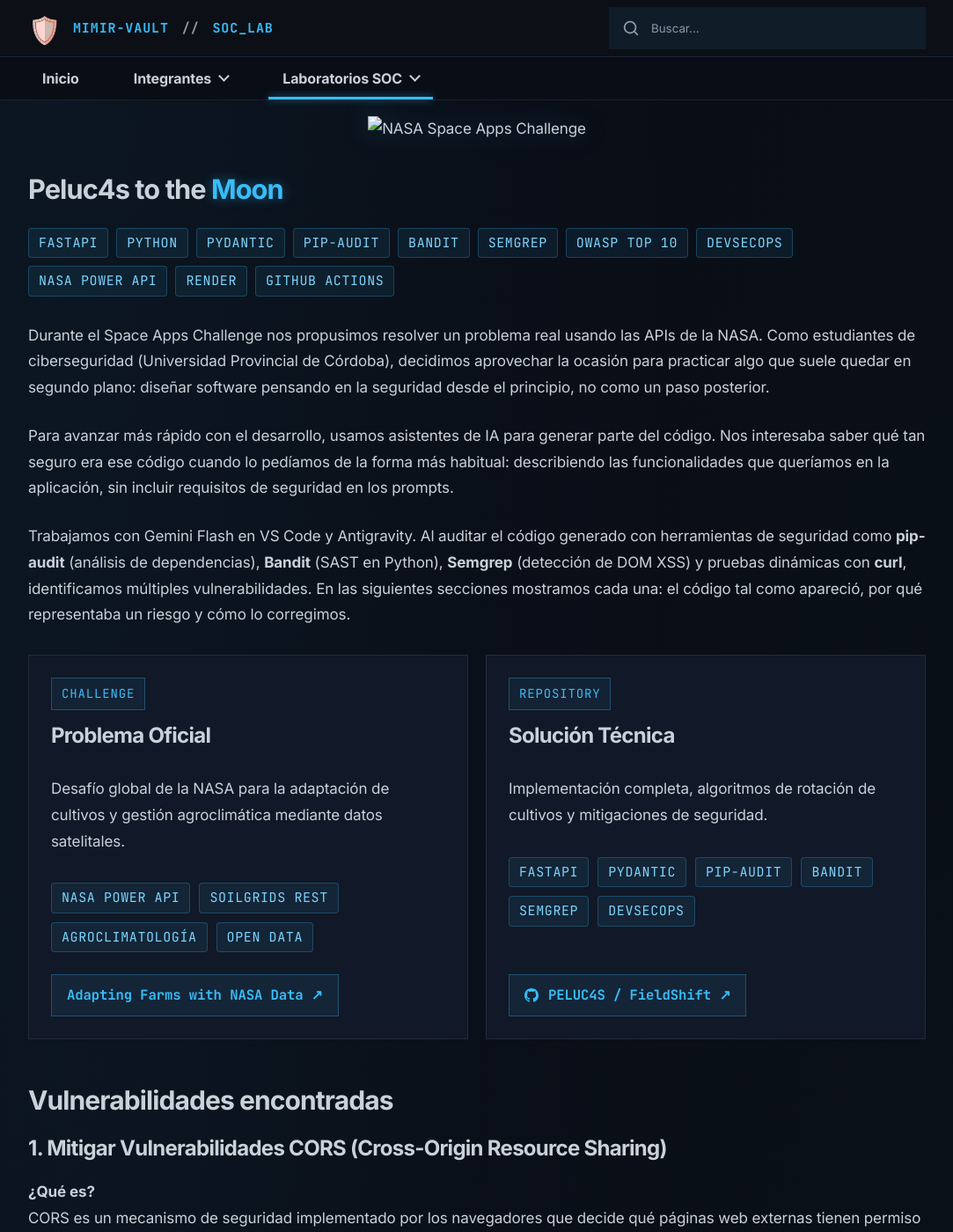
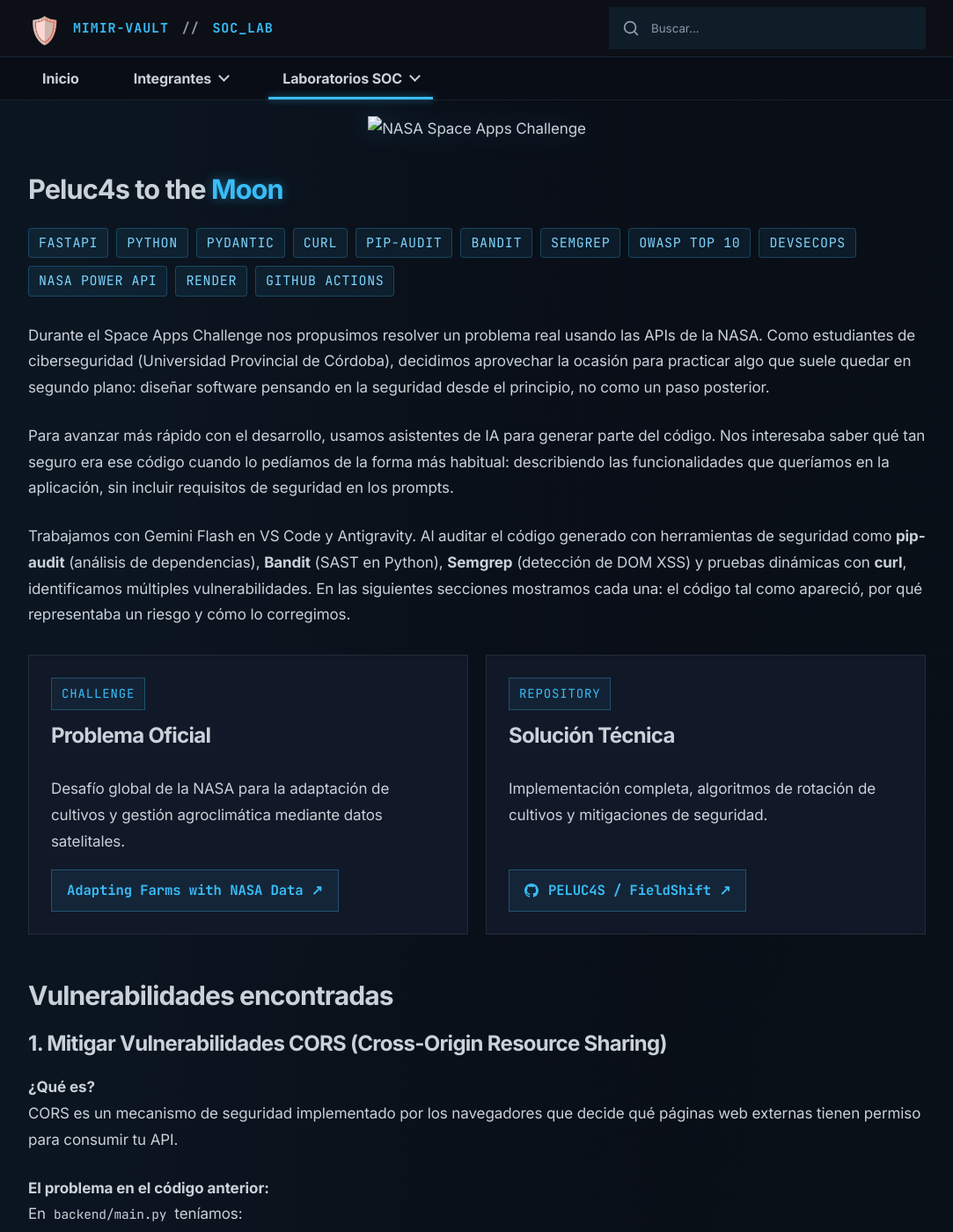
Before and after one commit to PELUC4S/Mimir-Vault, an MkDocs documentation site: the page built from docs/labs/nasa-hackaton.md, in a window 1280 px wide and 1400 px high. Shown: the whole window at 88% size, without its empty margins (98-1181 px from the left). Built offline with MkDocs 1.6.1 and Material for MkDocs 9.7.7, drawn with Linux system fonts in a browser that asks for light colours; comment, search, counter and statistics services are not loaded.

Commit message:
style(labs): actualiza tech-pills agregando curl y simplifica tarjetas en nasa hackaton

```diff
--- a/docs/labs/nasa-hackaton.md
+++ b/docs/labs/nasa-hackaton.md
@@ -9,6 +9,7 @@
   <span class="tech-pill">FASTAPI</span>
   <span class="tech-pill">PYTHON</span>
   <span class="tech-pill">PYDANTIC</span>
+  <span class="tech-pill">CURL</span>
   <span class="tech-pill">PIP-AUDIT</span>
   <span class="tech-pill">BANDIT</span>
   <span class="tech-pill">SEMGREP</span>
@@ -32,12 +33,7 @@ Trabajamos con Gemini Flash en VS Code y Antigravity. Al auditar el código gene
 <h3>Problema Oficial</h3>
 </div>
 <p class="lab-goal">Desafío global de la NASA para la adaptación de cultivos y gestión agroclimática mediante datos satelitales.</p>
-<div class="tech-pills" style="margin-bottom: 1.25rem;">
-  <span class="tech-pill">NASA POWER API</span>
-  <span class="tech-pill">SOILGRIDS REST</span>
-  <span class="tech-pill">AGROCLIMATOLOGÍA</span>
-  <span class="tech-pill">OPEN DATA</span>
-</div>
+
 <a href="https://www.spaceappschallenge.org/2026/challenges/adapting-farms-with-nasa-data/" target="_blank" rel="noopener" style="display: inline-flex; align-items: center; gap: 0.5rem; margin-top: auto; padding: 0.45rem 0.85rem; color: #38bdf8; background: rgba(56, 189, 248, 0.08); border: 1px solid rgba(56, 189, 248, 0.3); border-radius: 4px; font-family: 'JetBrains Mono', monospace; font-size: 0.78rem; text-decoration: none; width: fit-content;">
 <span>Adapting Farms with NASA Data ↗</span>
 </a>
@@ -49,14 +45,7 @@ Trabajamos con Gemini Flash en VS Code y Antigravity. Al auditar el código gene
 <h3>Solución Técnica</h3>
 </div>
 <p class="lab-goal">Implementación completa, algoritmos de rotación de cultivos y mitigaciones de seguridad.</p>
-<div class="tech-pills" style="margin-bottom: 1.25rem;">
-  <span class="tech-pill">FASTAPI</span>
-  <span class="tech-pill">PYDANTIC</span>
-  <span class="tech-pill">PIP-AUDIT</span>
-  <span class="tech-pill">BANDIT</span>
-  <span class="tech-pill">SEMGREP</span>
-  <span class="tech-pill">DEVSECOPS</span>
-</div>
+
 <a href="https://github.com/PELUC4S/FieldShift" target="_blank" rel="noopener" style="display: inline-flex; align-items: center; gap: 0.55rem; margin-top: auto; padding: 0.45rem 0.85rem; color: #38bdf8; background: rgba(56, 189, 248, 0.08); border: 1px solid rgba(56, 189, 248, 0.3); border-radius: 4px; font-family: 'JetBrains Mono', monospace; font-size: 0.78rem; text-decoration: none; width: fit-content;">
 <svg width="16" height="16" viewBox="0 0 24 24" fill="currentColor" style="flex-shrink: 0;"><path d="M12 0C5.37 0 0 5.37 0 12c0 5.31 3.435 9.795 8.205 11.385.6.105.825-.255.825-.57 0-.285-.015-1.23-.015-2.235-3.015.555-3.795-.735-4.035-1.41-.135-.345-.72-1.41-1.23-1.695-.42-.225-1.02-.78-.015-.795.945-.015 1.62.87 1.845 1.23 1.08 1.815 2.805 1.305 3.495.99.105-.78.42-1.305.765-1.605-2.67-.3-5.46-1.335-5.46-5.925 0-1.305.465-2.385 1.23-3.225-.12-.3-.54-1.53.12-3.18 0 0 1.005-.315 3.3 1.23.96-.27 1.98-.405 3-.405s2.04.135 3 .405c2.295-1.56 3.3-1.23 3.3-1.23.66 1.65.24 2.88.12 3.18.765.84 1.23 1.905 1.23 3.225 0 4.605-2.805 5.625-5.475 5.925.435.375.81 1.095.81 2.22 0 1.605-.015 2.895-.015 3.3 0 .315.225.69.825.57A12.02 12.02 0 0024 12c0-6.63-5.37-12-12-12z"/></svg>
 <span>PELUC4S / FieldShift ↗</span>
```
